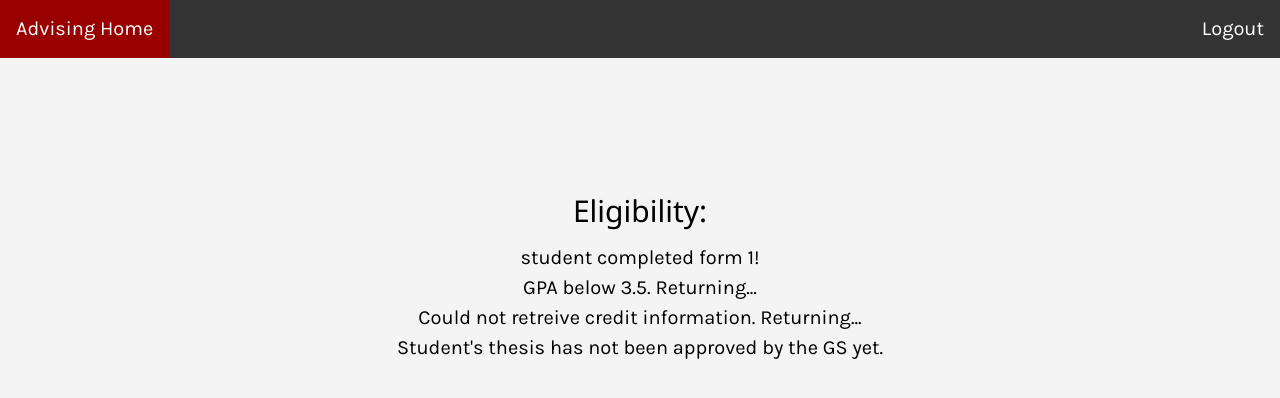
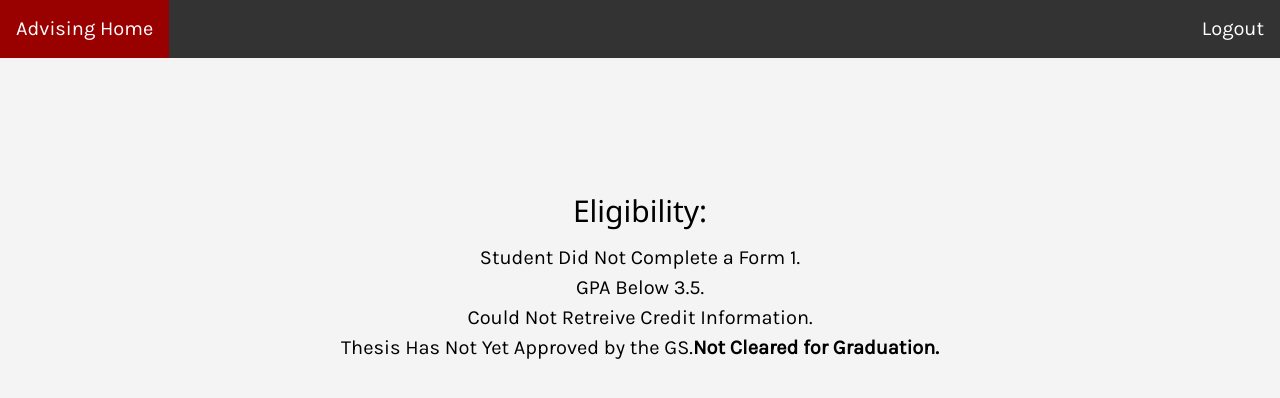
Before and after one commit to lilyrschwarz/BIT, a PHP site: page /audit_phd.php in a window 1280 px wide. Shown: the top 398 px of the page. Run offline with PHP 8.4, Linux system fonts and the light colour scheme; the visitor is signed in with stand-in values (Sample User, id 1); data that the repository does not hold is empty.

Commit message:
homepage

```diff
--- a/public_html/advising/audit_masters.php
+++ b/public_html/advising/audit_masters.php
@@ -6,7 +6,7 @@ if($_SESSION['uid'] && $_SESSION['type'] == 'MS'){
 }
 else{
     echo $_SESSION['uid'].$_SESSION['type'];
-    header("Location: http://gwupyterhub.seas.gwu.edu/~selingonal/SJL/public_html/registration/menu.php");
+    header("Location: http://gwupyterhub.seas.gwu.edu/~selingonal/SJL/public_htmladvising/applytograduate.php");
 }
 
 
@@ -211,7 +211,7 @@ else{
     $result = mysqli_query($db, $sql_1);
 
     if(empty($result) || $credits_sum <30){
-        echo "Student did not complete a form 1. Requirement not met.<br />";
+        echo "Student did not complete a form 1.<br />";
         $cleared = 0;
     }
     else if (!empty($result)) {
--- a/public_html/advising/audit_phd.php
+++ b/public_html/advising/audit_phd.php
@@ -6,7 +6,7 @@ if($_SESSION['uid'] && $_SESSION['type'] == 'PHD'){
 }
 else{
     echo $_SESSION['uid'].$_SESSION['type'];
-    header("Location: http://gwupyterhub.seas.gwu.edu/~selingonal/SJL/public_html/registration/menu.php");
+    header("Location: http://gwupyterhub.seas.gwu.edu/~selingonal/SJL/public_html/advising/applytograduate.php");
 }
 
 
@@ -198,6 +198,10 @@ else{
     /* indicate to the grad secretary that the audit did */
     /* not complete successfully                         */
     /*****************************************************/
+    $credits_sum = $db->query("SELECT sum(c.credits) as sum_of_credits from course c, transcript t where '".$_SESSION['uid']."'=t.uid AND t.crn=c.crn");
+    $credits_sum = $credits_sum->fetch_assoc();
+    $credits_sum = $credits_sum['sum_of_credits'];
+
     $cleared = 1;
 
     $user = $_SESSION['uid'];
@@ -206,13 +210,13 @@ else{
     $sql_1 = "SELECT * FROM form1 WHERE university_id =" .$user.";";
     $result = mysqli_query($db, $sql_1);
 
-    if(empty($result)){
-        echo "Student did not complete a form 1. Returning...<br />";
+    if(empty($result) || $credits_sum<36){
+        echo "Student Did Not Complete a Form 1.<br />";
         $cleared = 0;
         //header("Location: applytograduate.php");
     }
     else if (!empty($result)) {
-        echo "student completed form 1!<br />";
+        echo "Student Completed Form 1!<br />";
     }
 
     /***************************************************/
@@ -227,7 +231,7 @@ else{
         }
     }
     else{
-        echo "Could not fetch final grades. Returning... <br />";
+        echo "Could Not Fetch Final Grades.<br />";
         $cleared = 0;
     }
 
@@ -245,7 +249,7 @@ else{
 
     if($grades_below_b > 1){
         /* MORE THAN TWO GRADES BELOW B */
-        echo "More than one grade below B. Returning...<br />";
+        echo "More Than One Grade Below B.<br />";
         $cleared = 0;
     }
 
@@ -259,12 +263,12 @@ else{
         $gpa = $result_4->fetch_assoc();
         if($gpa['GPA'] < (float)3.5){
             /* DID NOT MEET GPA REQT */
-            echo "GPA below 3.5. Returning...<br />";
+            echo "GPA Below 3.5.<br />";
             $cleared = 0;
         }
     }
     else{
-	    echo "Could not access GPA information. Returning... <br />";
+	    echo "Could Not Access GPA Information. <br />";
 	    echo $db->error;
         $cleared = 0;
     }
@@ -273,19 +277,17 @@ else{
     /* THIRD CHECK: overall credits > 36               */
     /***************************************************/
 
-    $credits_sum = $db->query("SELECT sum(c.credits) as sum_of_credits from course c, transcript t where '".$_SESSION['uid']."'=t.uid AND t.crn=c.crn");
-    $credits_sum = $credits_sum->fetch_assoc();
-    $credits_sum = $credits_sum['sum_of_credits'];
+
 
     if(!empty($credits_sum)){
         if($credits_sum < 36){
             /* DID NOT MEET CREDIT MINIMUM */
-            echo "Did not meet minimum credit requirement. Returning...<br />";
+            echo "Did Not Meet Minimum Credit Requirement.<br />";
             $cleared = 0;
         }
     }
     else{
-        echo "Could not retreive credit information. Returning... <br />";
+        echo "Could Not Retreive Credit Information. <br />";
         $cleared = 0;
     }
 
@@ -298,12 +300,12 @@ else{
 
     if(!empty($result_6)){
         if($result_6 !== 1){
-            echo "Student's thesis has not been approved by the GS yet.";
+            echo "Thesis Has Not Yet Approved by the GS.";
             $cleared = 0;
         }
     }
     else{
-        echo "Could not access thesis information. Returning... <br />";
+        echo "Could Not Access Thesis Information.<br />";
         echo $db->error;
         $cleared = 0;
     }
@@ -313,8 +315,10 @@ else{
     /**************************************************/
     if($cleared === 1){
         $sql = "UPDATE student SET clear_for_grad = 1 WHERE university_id =".$user.";";
-        echo "Cleared for graduation!";
+        echo "<b>Congrats! You are Cleared for Graduation!</b>";
         header("Location: student.php");
+    }else{
+      echo "<b>Not Cleared for Graduation.</b>";
     }
 
 
```
